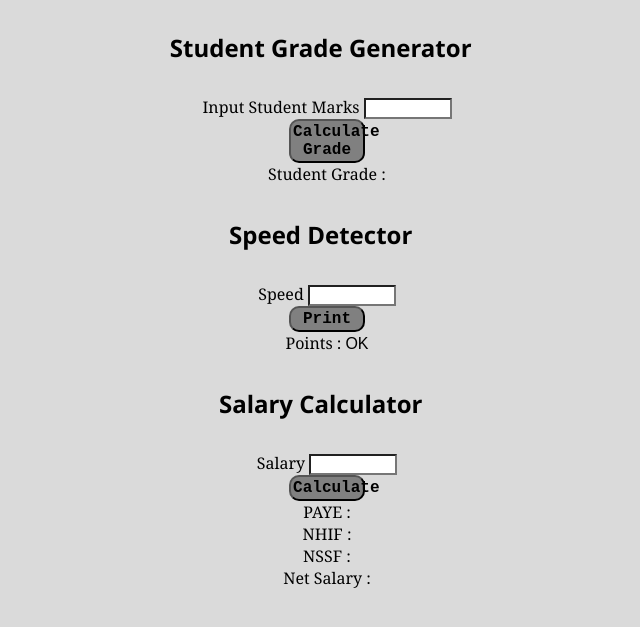
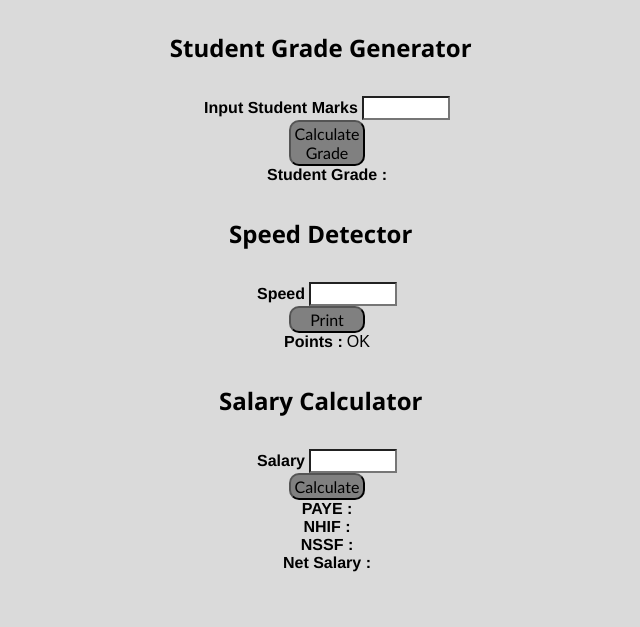
Before and after one commit to rasmiNoel/Week-1-Toy-problems, a plain HTML site: page index.html in a window 1280 px wide. Both pictures are taken after a click on the button "Print". Shown: the part 99-726 px from the top of the page, without its empty margins (313-953 px from the left). Drawn offline with Linux system fonts and the light colour scheme.

```diff
--- a/speedDetector.js
+++ b/speedDetector.js
@@ -4,14 +4,14 @@ let speedLimit = 70;
 
 //this function obtains the speed and returns a value/ string based on that speed.
 function speedCheck(speed) {
-    let demeritPoints = ((speed - speedLimit) / 5);
+    let demeritPoints = Math.floor((speed - speedLimit) / 5);
     if (speed < 71) {
         return 'OK';
     }
-    else if (70 < speed && speed < 130) {
+    else if (70 < speed && speed < 131) {
         return `Points: ${demeritPoints}`;
     }
-    else if (speed > 129) {
+    else if (speed > 130) {
         return 'License Suspended';
     }
 }
--- a/style.css
+++ b/style.css
@@ -1,9 +1,4 @@
-/*.marksI .marksO .speedI .speedO .payI .bI .bnI .cbI .irI .payeO .nhifO .nssfO .nsO {
-    font-size: large;
-    font-family: 'Segoe UI', Tahoma, Geneva, Verdana, sans-serif;
-    padding: 10%;
-    text-align: justify;
-}*/
+
 h2 {
     font-family: 'Segoe UI', Tahoma, Geneva, Verdana, sans-serif;
     padding: 1%;
@@ -25,14 +20,16 @@ input {
     background: white;
      text-align: center;
      width: 80px;
+     font-family: 'Franklin Gothic Medium', 'Arial Narrow', Arial, sans-serif;
+     font-weight: bold;
+     font: caption;
   }
 button {
     background-color: grey;
     padding: 2px;
     border-radius: 10px;
     width: 6%;
-    font-family: 'Courier New', Courier, monospace;
-    font-weight: bolder;
+    font-family: 'Gill Sans', 'Gill Sans MT', Calibri, 'Trebuchet MS', sans-serif;
     font-size: medium;
 
 }
@@ -42,7 +39,6 @@ output {
     font: caption;
 }
 label {
-    text-align: start;
-    font-family: Cambria, Cochin, Georgia, Times, 'Times New Roman', serif;
-
+    font-family: 'Franklin Gothic Medium', 'Arial Narrow', Arial, sans-serif;
+     font-weight: bold;
 }
```
Also changed, not shown: 1 other file.
